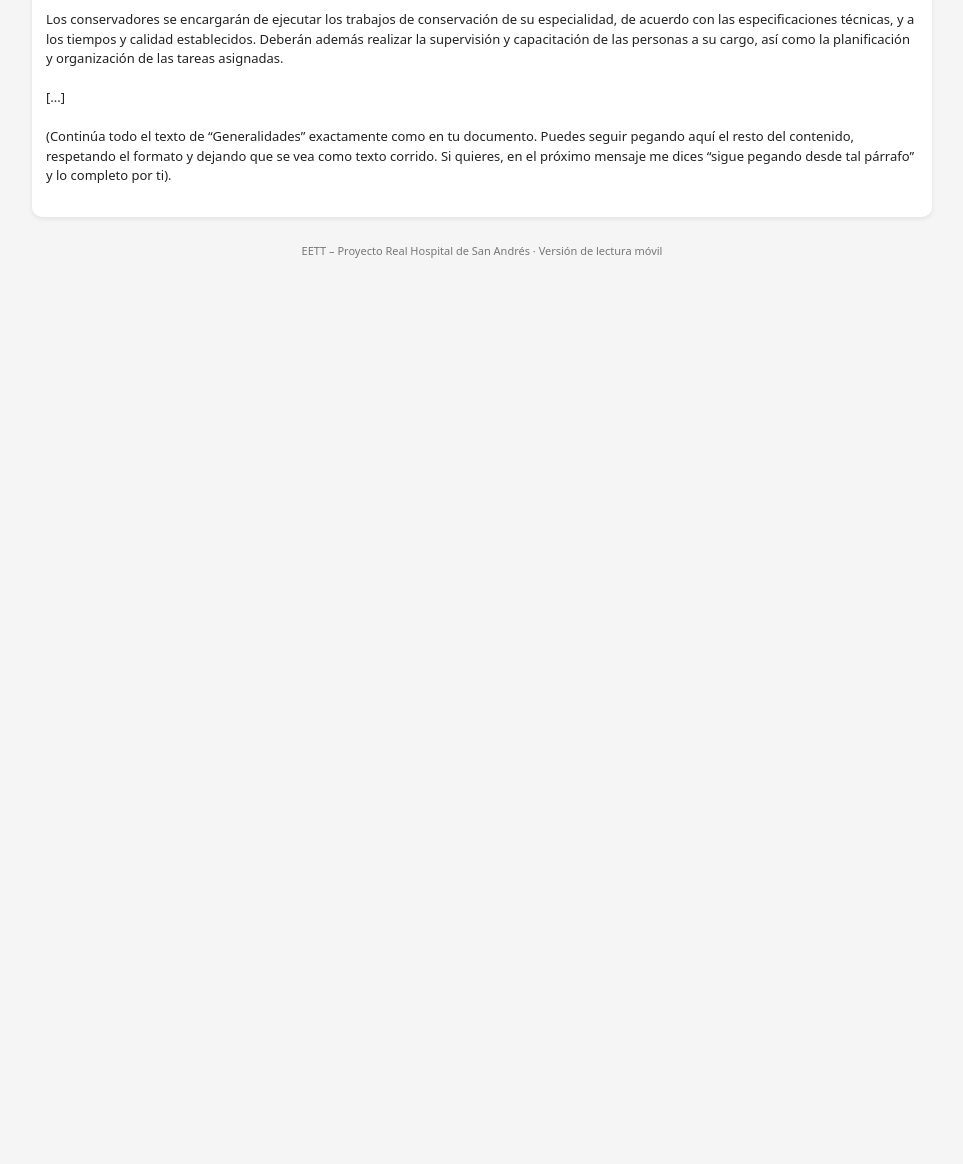
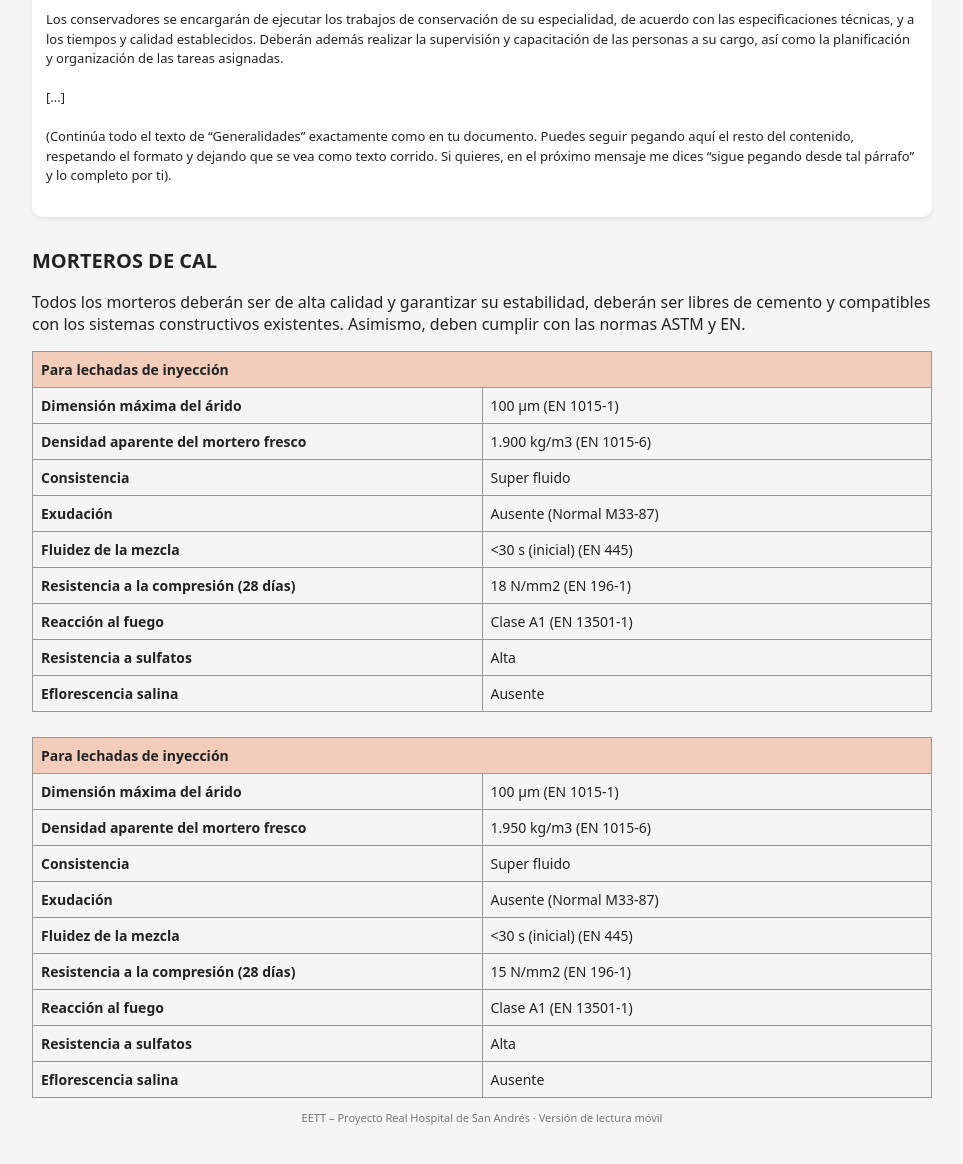
Before and after one commit to jrgalarzac-byte/EETT-App, a plain HTML site: page index.html in a window 1280 px wide. Shown: the part 2683-3847 px from the top of the page, without its empty margins (158-1121 px from the left). Before the commit the page ends 2983 px from the top, so only its background shows below. Drawn offline with Linux system fonts and the light colour scheme.

Commit message:
Update index.html

```diff
--- a/index.html
+++ b/index.html
@@ -215,6 +215,60 @@ Los conservadores se encargarán de ejecutar los trabajos de conservación de su
 (Continúa todo el texto de “Generalidades” exactamente como en tu documento. Puedes seguir pegando aquí el resto del contenido, respetando el formato y dejando que se vea como texto corrido. Si quieres, en el próximo mensaje me dices “sigue pegando desde tal párrafo” y lo completo por ti).
       </div>
     </div>
+<!-- 🔽 BLOQUE DE TABLAS – MORTEROS DE CAL 🔽 -->
+
+<h2 style="margin-top:30px;">MORTEROS DE CAL</h2>
+<p>
+Todos los morteros deberán ser de alta calidad y garantizar su estabilidad, deberán ser libres de cemento y compatibles con los sistemas constructivos existentes. Asimismo, deben cumplir con las normas ASTM y EN.
+</p>
+
+<!-- TABLA 1 -->
+<table style="width:100%; border-collapse:collapse; margin-top:15px;">
+  <tr style="background:#F3CDBC; font-weight:bold;">
+    <td colspan="2">Para lechadas de inyección</td>
+  </tr>
+  <tr><td>Dimensión máxima del árido</td><td>100 μm (EN 1015-1)</td></tr>
+  <tr><td>Densidad aparente del mortero fresco</td><td>1.900 kg/m3 (EN 1015-6)</td></tr>
+  <tr><td>Consistencia</td><td>Super fluido</td></tr>
+  <tr><td>Exudación</td><td>Ausente (Normal M33-87)</td></tr>
+  <tr><td>Fluidez de la mezcla</td><td>&lt;30 s (inicial) (EN 445)</td></tr>
+  <tr><td>Resistencia a la compresión (28 días)</td><td>18 N/mm2 (EN 196-1)</td></tr>
+  <tr><td>Reacción al fuego</td><td>Clase A1 (EN 13501-1)</td></tr>
+  <tr><td>Resistencia a sulfatos</td><td>Alta</td></tr>
+  <tr><td>Eflorescencia salina</td><td>Ausente</td></tr>
+</table>
+
+<!-- TABLA 2 -->
+<table style="width:100%; border-collapse:collapse; margin-top:25px;">
+  <tr style="background:#F3CDBC; font-weight:bold;">
+    <td colspan="2">Para lechadas de inyección</td>
+  </tr>
+  <tr><td>Dimensión máxima del árido</td><td>100 μm (EN 1015-1)</td></tr>
+  <tr><td>Densidad aparente del mortero fresco</td><td>1.950 kg/m3 (EN 1015-6)</td></tr>
+  <tr><td>Consistencia</td><td>Super fluido</td></tr>
+  <tr><td>Exudación</td><td>Ausente (Normal M33-87)</td></tr>
+  <tr><td>Fluidez de la mezcla</td><td>&lt;30 s (inicial) (EN 445)</td></tr>
+  <tr><td>Resistencia a la compresión (28 días)</td><td>15 N/mm2 (EN 196-1)</td></tr>
+  <tr><td>Reacción al fuego</td><td>Clase A1 (EN 13501-1)</td></tr>
+  <tr><td>Resistencia a sulfatos</td><td>Alta</td></tr>
+  <tr><td>Eflorescencia salina</td><td>Ausente</td></tr>
+</table>
+
+<!-- ESTILO PARA TABLAS -->
+<style>
+table, td {
+  border: 1px solid #999;
+  padding: 8px;
+  font-size: 14px;
+}
+td:first-child {
+  font-weight: bold;
+  width: 50%;
+}
+h2 { font-size: 20px; }
+</style>
+
+<!-- 🔼 FIN DE BLOQUE 🔼 -->
 
     <footer>
       EETT – Proyecto Real Hospital de San Andrés · Versión de lectura móvil
```
